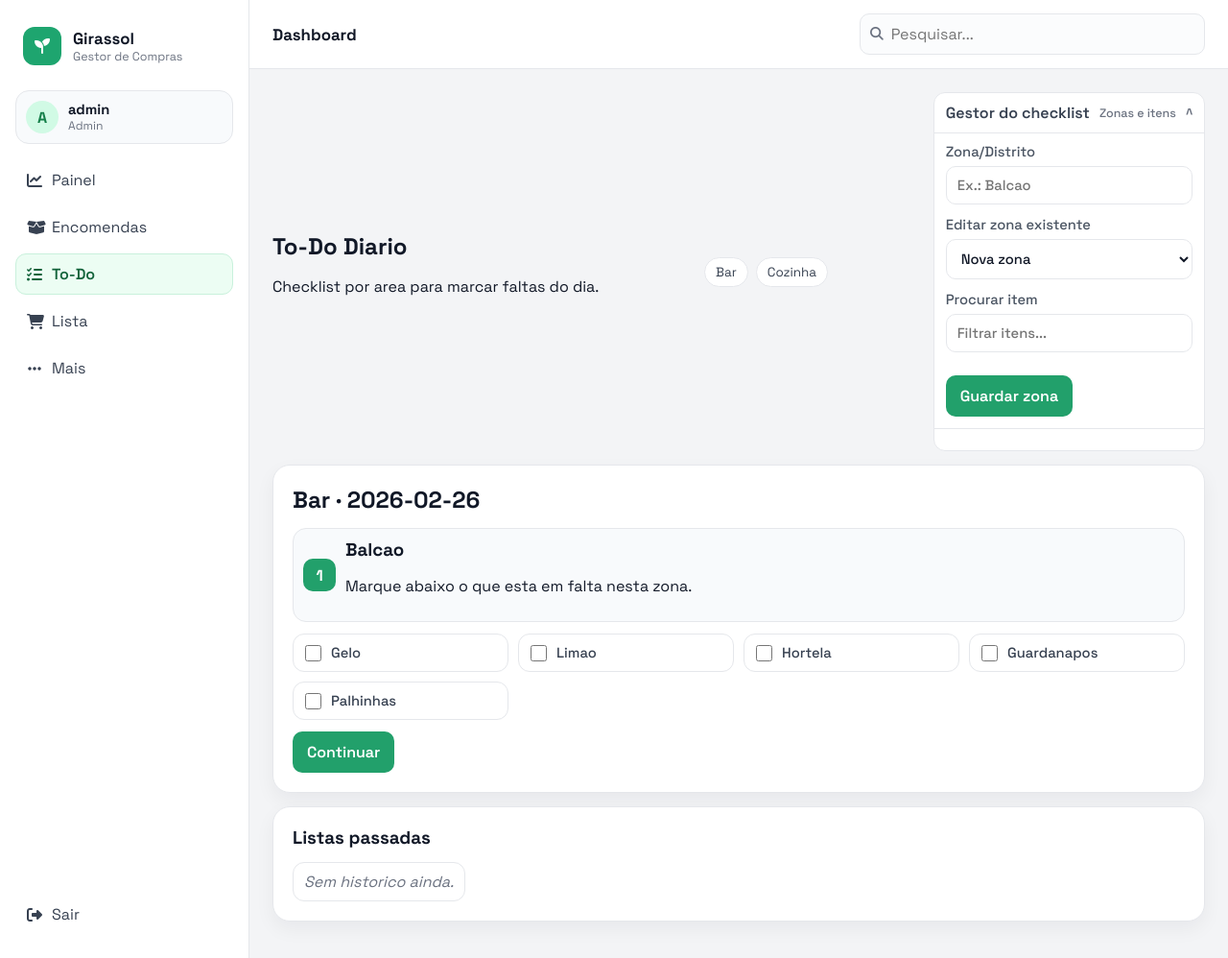
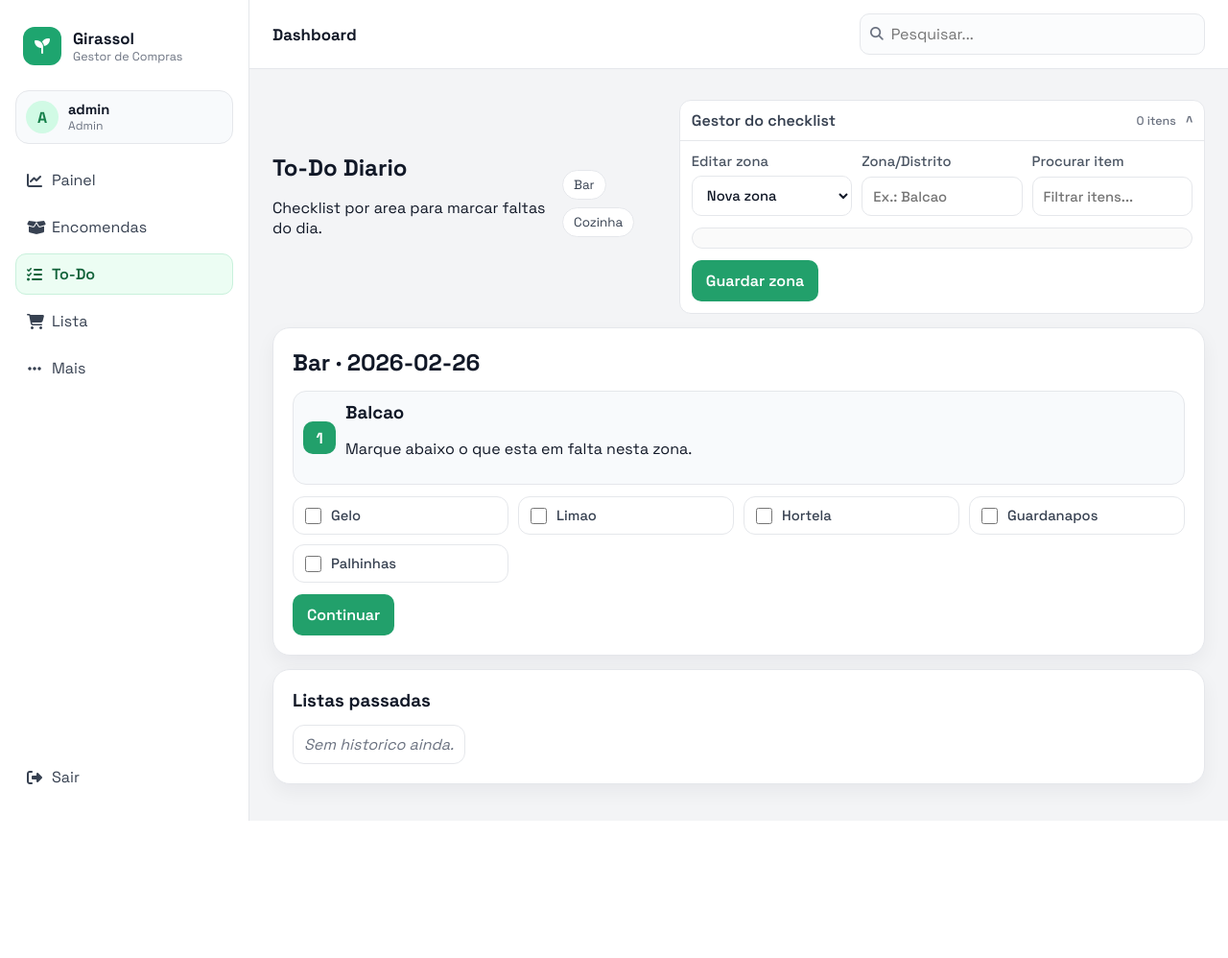
Before and after one commit to kiraiSky/sunflower, a Flask app: page /todo in a window 1280 px wide, after a click that opens the changed part. Shown: the whole page at 96% size. After the commit the page ends 855 px from the top, so only its background shows below. Run offline with Flask 3, Linux system fonts and the light colour scheme; a user stored in the database is signed in; data comes from the database, SQL or seed files in the repository; data that the repository does not hold is empty.

Commit message:
Refaz layout do gestor de checklist no To-do

```diff
--- a/app/static/styles.css
+++ b/app/static/styles.css
@@ -766,6 +766,36 @@ button {
   gap: 8px;
 }
 
+.todo-catalog-accordion {
+  margin-top: 8px;
+}
+
+.todo-catalog-accordion summary small {
+  max-width: none;
+}
+
+.todo-catalog-manager {
+  border-top: 1px solid var(--line);
+  padding: 12px;
+  display: grid;
+  gap: 12px;
+}
+
+.todo-catalog-toolbar {
+  display: grid;
+  grid-template-columns: repeat(3, minmax(0, 1fr));
+  gap: 10px;
+}
+
+.todo-catalog-items {
+  border: 1px solid var(--line);
+  border-radius: 12px;
+  background: #fafafa;
+  padding: 10px;
+  max-height: 320px;
+  overflow: auto;
+}
+
 .todo-report-card {
   border: 1px solid var(--line);
   border-radius: 12px;
@@ -1477,6 +1507,10 @@ button.primary:active,
     align-items: stretch;
   }
 
+  .todo-catalog-toolbar {
+    grid-template-columns: 1fr;
+  }
+
   .responsive-table .table-head {
     display: none;
   }
--- a/app/templates/todo.html
+++ b/app/templates/todo.html
@@ -17,19 +17,17 @@
       {% endfor %}
     </div>
     {% if can_manage_todo_catalog %}
-    <details class="filter-accordion">
+    <details class="filter-accordion todo-catalog-accordion">
       <summary>
         <span>Gestor do checklist</span>
-        <small>Zonas e itens</small>
+        <small id="todo-manage-selected-count">0 itens</small>
       </summary>
-      <form method="post" action="{{ url_for('todo_catalog_manage') }}" class="form grid-form" id="todo-catalog-manage-form">
+      <div class="todo-catalog-manager">
+        <form method="post" action="{{ url_for('todo_catalog_manage') }}" class="form" id="todo-catalog-manage-form">
           <input type="hidden" name="area" value="{{ selected_area }}" />
+          <div class="todo-catalog-toolbar">
             <label>
-          Zona/Distrito
-          <input type="text" name="district" id="todo-manage-district" required placeholder="Ex.: Balcao" />
-        </label>
-        <label>
-          Editar zona existente
+              Editar zona
               <select id="todo-manage-district-preset">
                 <option value="">Nova zona</option>
                 {% for district_name, _entries in districts %}
@@ -37,11 +35,17 @@
                 {% endfor %}
               </select>
             </label>
-        <label class="full">
+            <label>
+              Zona/Distrito
+              <input type="text" name="district" id="todo-manage-district" required placeholder="Ex.: Balcao" />
+            </label>
+            <label>
               Procurar item
               <input type="search" id="todo-manage-search" placeholder="Filtrar itens..." />
             </label>
-        <div class="full todo-item-grid" id="todo-manage-item-grid">
+          </div>
+          <div class="todo-catalog-items">
+            <div class="todo-item-grid" id="todo-manage-item-grid">
               {% for item_name in available_item_names %}
               <label class="todo-item-option">
                 <input type="checkbox" name="item_names" value="{{ item_name }}" data-manage-item />
@@ -49,15 +53,18 @@
               </label>
               {% endfor %}
             </div>
-        <div class="full step-actions">
+          </div>
+          <div class="step-actions">
             <button class="primary" type="submit" data-sound="save">Guardar zona</button>
+            <button class="pill warn hidden" type="button" id="todo-delete-district-btn">Remover zona selecionada</button>
           </div>
         </form>
-      <form method="post" action="{{ url_for('todo_catalog_delete') }}" class="form grid-form" id="todo-catalog-delete-form">
+        <form method="post" action="{{ url_for('todo_catalog_delete') }}" class="hidden" id="todo-catalog-delete-form">
           <input type="hidden" name="area" value="{{ selected_area }}" />
           <input type="hidden" name="district" id="todo-delete-district" />
-        <button class="pill warn hidden" type="submit" id="todo-delete-district-btn">Remover zona selecionada</button>
+          <button type="submit" id="todo-delete-submit"></button>
         </form>
+      </div>
     </details>
     {% endif %}
   </section>
@@ -217,16 +224,21 @@
       const districtInput = document.getElementById("todo-manage-district");
       const deleteInput = document.getElementById("todo-delete-district");
       const deleteBtn = document.getElementById("todo-delete-district-btn");
+      const deleteSubmit = document.getElementById("todo-delete-submit");
+      const selectedCount = document.getElementById("todo-manage-selected-count");
       const search = document.getElementById("todo-manage-search");
       const options = Array.from(document.querySelectorAll("[data-manage-item]"));
       if (!preset || !districtInput || options.length === 0) return;
 
       const syncOptionStyles = () => {
+        let count = 0;
         options.forEach((input) => {
           const wrap = input.closest(".todo-item-option");
           if (!wrap) return;
           wrap.classList.toggle("selected", input.checked);
+          if (input.checked) count += 1;
         });
+        if (selectedCount) selectedCount.textContent = `${count} item(ns)`;
       };
 
       const applyDistrict = (district) => {
@@ -262,6 +274,7 @@
       });
 
       options.forEach((input) => input.addEventListener("change", syncOptionStyles));
+      deleteBtn?.addEventListener("click", () => deleteSubmit?.click());
       syncOptionStyles();
     })();
   </script>
```
Lines whose indentation alone changed are shown as unchanged.
